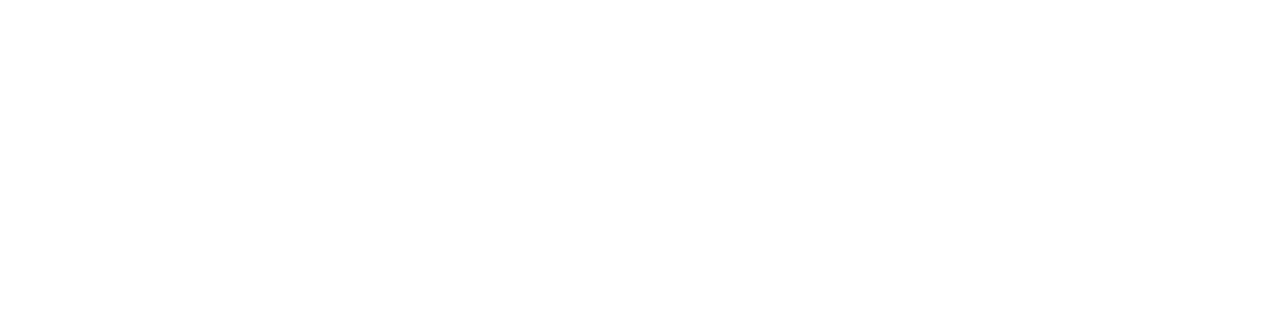
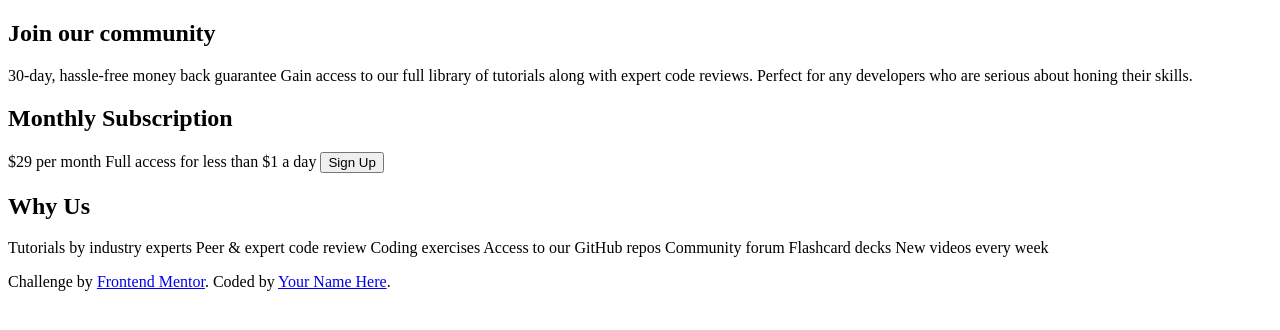
Before and after one commit to istarlet/single_price_grid, a plain HTML site: page index.html in a window 1280 px wide. Drawn offline with Linux system fonts and the light colour scheme.

Commit message:
Add html tags

```diff
--- a/index.html
+++ b/index.html
@@ -4,9 +4,44 @@
     <meta charset="UTF-8">
     <meta http-equiv="X-UA-Compatible" content="IE=edge">
     <meta name="viewport" content="width=device-width, initial-scale=1.0">
-    <title>Document</title>
+    <title>Frontend Mentor | Single Price Grid</title>
 </head>
 <body>
+    <section>
+    <h2 class="">Join our community</h2>
 
+    30-day, hassle-free money back guarantee
+
+    Gain access to our full library of tutorials along with expert code reviews.
+    Perfect for any developers who are serious about honing their skills.
+
+    </section>
+
+    <section>
+    <h2 class="">Monthly Subscription</h2>
+
+    &dollar;29 per month
+
+    Full access for less than &dollar;1 a day
+
+    <button class="btn">Sign Up</button>
+  </section>
+
+   <h2 class="">Why Us</h2>
+
+    Tutorials by industry experts
+    Peer &amp; expert code review
+    Coding exercises
+    Access to our GitHub repos
+    Community forum
+    Flashcard decks
+    New videos every week
+
+    <footer>
+      <p class="attribution">
+        Challenge by <a href="https://www.frontendmentor.io?ref=challenge" target="_blank">Frontend Mentor</a>.
+        Coded by <a href="#">Your Name Here</a>.
+      </p>
+    </footer>
 </body>
 </html>
```
